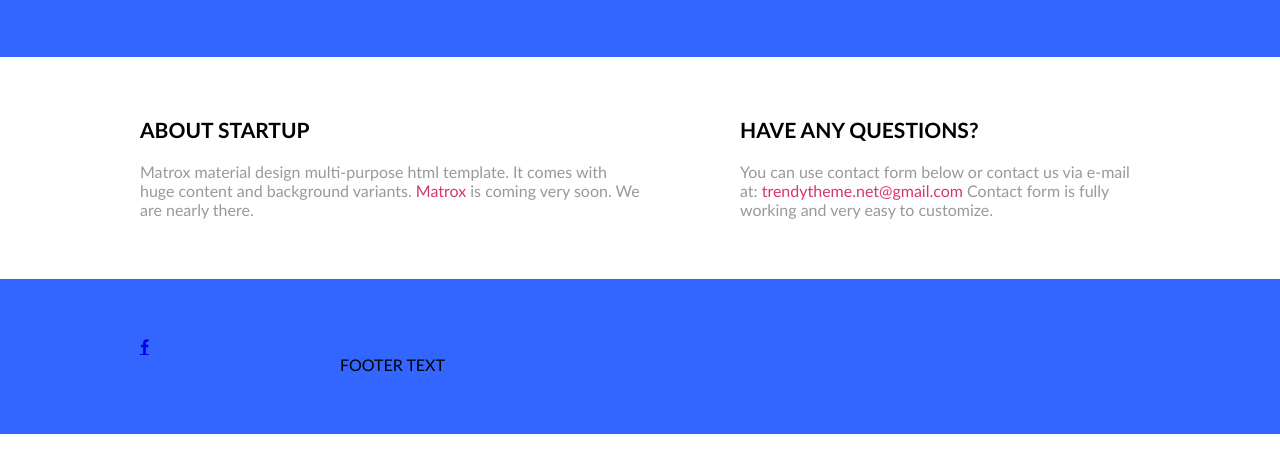
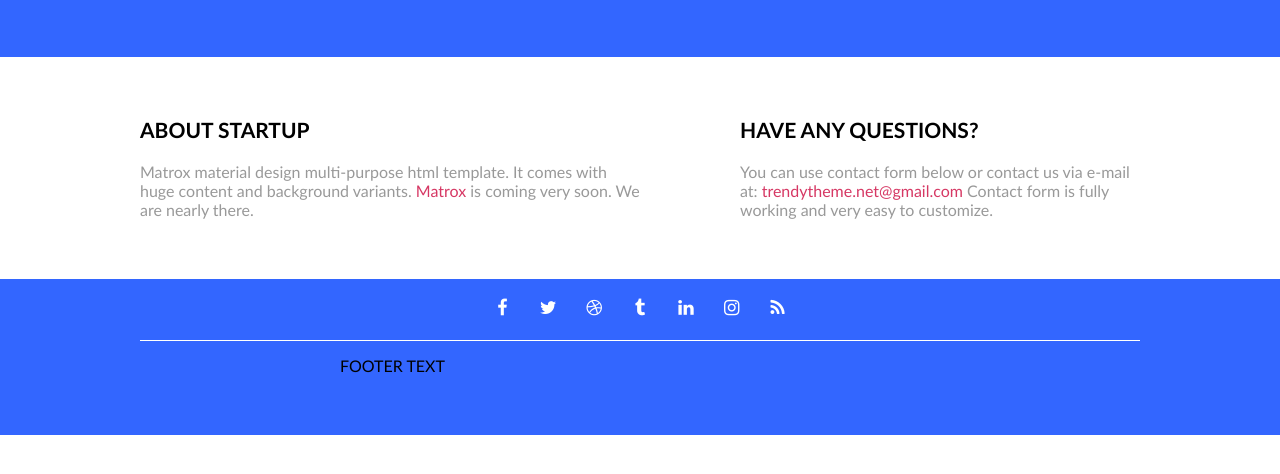
Before and after one commit to sgrazys/04-coming-soon, a website: page index.html in a window 1280 px wide. Shown: the part 258-732 px from the top of the page. Drawn offline with Linux system fonts and the light colour scheme.

Commit message:
add socials #15

```diff
--- a/css/pages/home.css
+++ b/css/pages/home.css
@@ -40,6 +40,39 @@
     text-decoration: underline;
 }
 
+footer.container {
+    padding-top: 0;
+}
+
+.row.socials {
+    font-size: 18px;
+    justify-content: center;
+    gap: 0.55em;
+    padding-top: 0.6em;
+    padding-bottom: 0.8em;
+    margin-bottom: 0.8em;
+    border-bottom: solid 1px white;
+}
+
+.socials > a {
+    width: 2em;
+    height: 2em;
+    line-height: 2em;
+    text-align: center;
+    text-decoration: none;
+    color: white;
+    transition: all 0.4s;
+}
+
+.socials > a:hover {
+    color: var(--main-color);
+    background-color: white;
+    border-radius: 3.5em;
+}
+
+.bottom {
+}
+
 @media (max-width: 900px) {
     .section-title {
         font-size: 18px;
--- a/index.html
+++ b/index.html
@@ -49,10 +49,16 @@
         </section>
 
         <footer class="container bg-blue">
-            <div class="row">
+            <div class="row socials">
                 <a class="fa fa-facebook" href="#"></a>
+                <a class="fa fa-twitter" href="#"></a>
+                <a class="fa fa-dribbble" href="#"></a>
+                <a class="fa fa-tumblr" href="#"></a>
+                <a class="fa fa-linkedin" href="#"></a>
+                <a class="fa fa-instagram" href="#"></a>
+                <a class="fa fa-rss" href="#"></a>
             </div>
-            <div class="short-row">
+            <div class="short-row bottom">
                 FOOTER TEXT
             </div>
         </footer>
```
